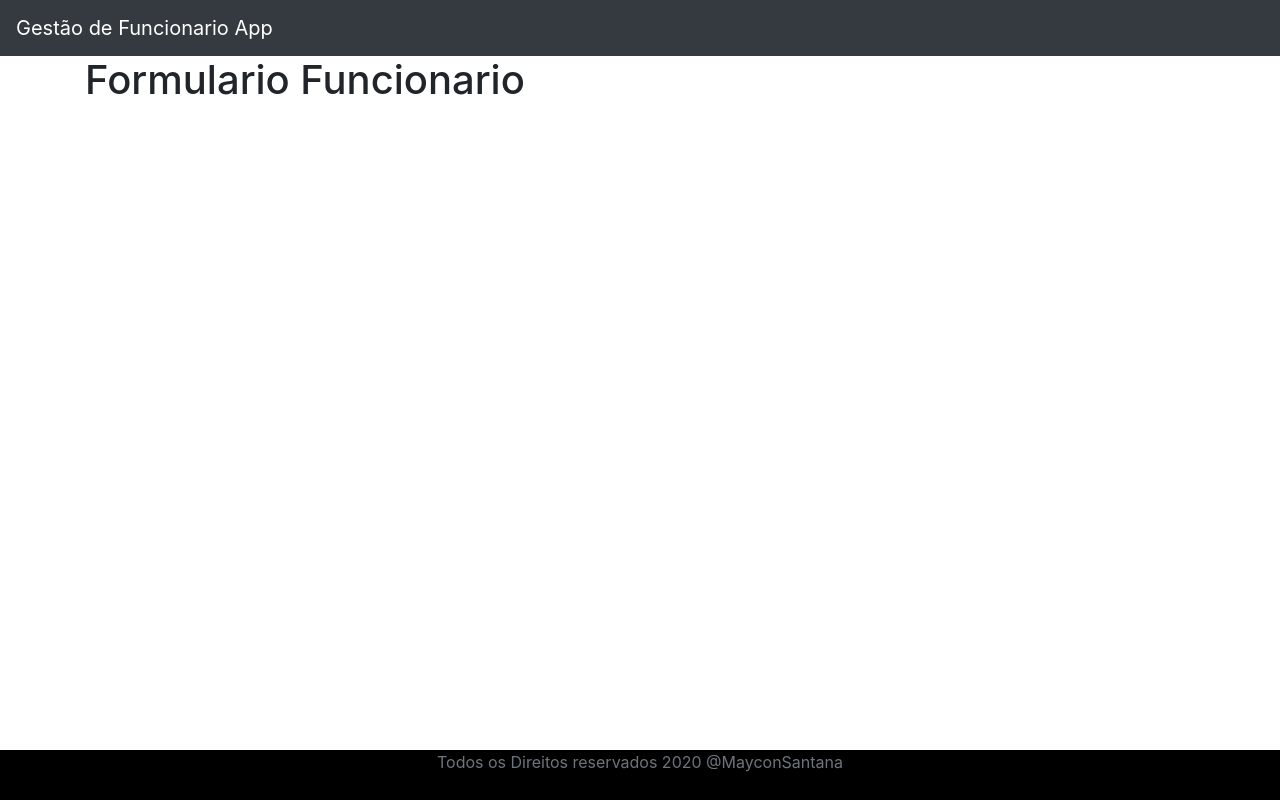
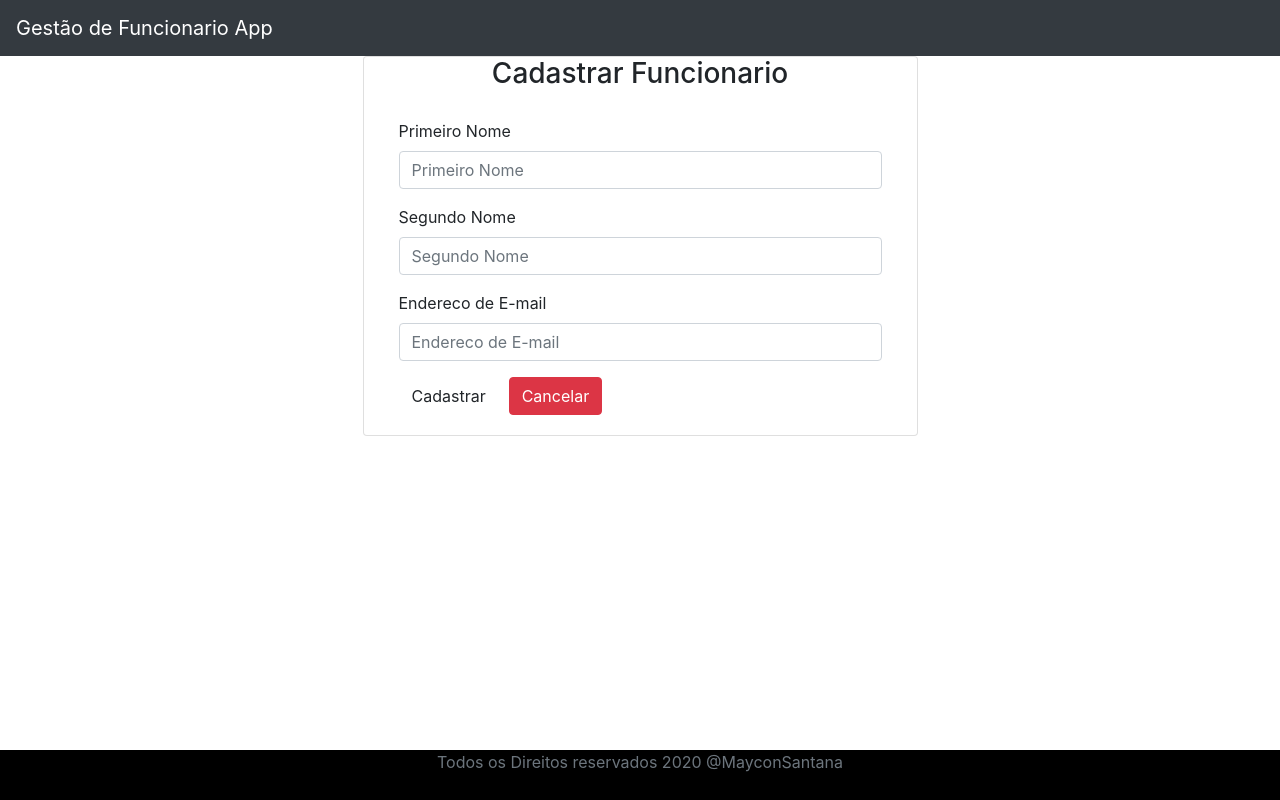
Before and after one commit to MayconInforGames2017/react-frontend-spring, a React (Create React App) app: page /add-funcionario in a window 1280 px wide. Built offline with nearby package versions, Linux system fonts and the light colour scheme.

Commit message:
Manipulando o formulario Funcionario

```diff
--- a/src/components/CadastrarFuncionarioComponent.jsx
+++ b/src/components/CadastrarFuncionarioComponent.jsx
@@ -5,13 +5,71 @@ class CadastrarFuncionarioComponent extends Component {
         super(props)
 
         this.state = {
+            primeiroNome: '',
+            segundoNome: '',
+            emailId: ''
+        }
 
-        }
+        this.changePrimeiroNomeHandler = this.changePrimeiroNomeHandler.bind(this);
+        this.changeSegundoNomeHandler = this.changeSegundoNomeHandler.bind(this);
+        this.cadastrarFuncionario = this.cadastrarFuncionario.bind(this);
     }
+
+    cadastrarFuncionario = (f) => {
+        f.preventDefault();
+        let funcionario = {primeiroNome: this.state.primeiroNome, segundoNome: this.state.segundoNome, emailId: this.state.emailId};
+        console.log('funcionario => ' + JSON.stringify(funcionario));
+    }
+
+    changePrimeiroNomeHandler = (event) => {
+        this.setState({primeiroNome: event.target.value});
+    }
+
+    changeSegundoNomeHandler = (event) => {
+        this.setState({segundoNome: event.target.value});
+    }
+
+    changeEmailHandler = (event) => {
+        this.setState({emailId: event.target.value});
+    }
+
+    cancelar() {
+        this.props.history.push('/funcionarios');
+    }
+
     render() {
         return (
             <div>
-                <h1>Formulario Funcionario</h1>
+                    <div className="container">
+                        <div className="row">
+                            <div className="card col-md-6 offset-md-3 offset-md-3">
+                                <h3 className="text-center">Cadastrar Funcionario</h3>
+                                <div className="card-body">
+                                    <form>
+                                        <div className="form-group">
+                                            <label>Primeiro Nome</label>
+                                            <input placeholder="Primeiro Nome" name="primeiroNome" className="form-control"
+                                                value={this.state.primeiroNome} onChange={this.changePrimeiroNomeHandler}/>
+                                        </div>
+                                        <div className="form-group">
+                                            <label>Segundo Nome</label>
+                                            <input placeholder="Segundo Nome" name="segundoNome" className="form-control"
+                                                value={this.state.segundoNome} onChange={this.changeSegundoNomeHandler}/>
+                                        </div>
+                                        <div className="form-group">
+                                            <label>Endereco de E-mail</label>
+                                            <input placeholder="Endereco de E-mail" name="emailId" className="form-control"
+                                                value={this.state.emailId} onChange={this.changeEmailHandler}/>
+                                        </div>
+
+                                        <button className="btn btn-sucess" onClick={this.cadastrarFuncionario}>Cadastrar</button>
+                                        <button className="btn btn-danger" onClick={this.cancelar.bind(this)} style={{marginLeft: "10px"}}>Cancelar</button>
+                                    </form>
+                                </div>
+                            </div>
+                        </div>
+
+                    </div>
             </div>
         );
     }
```
